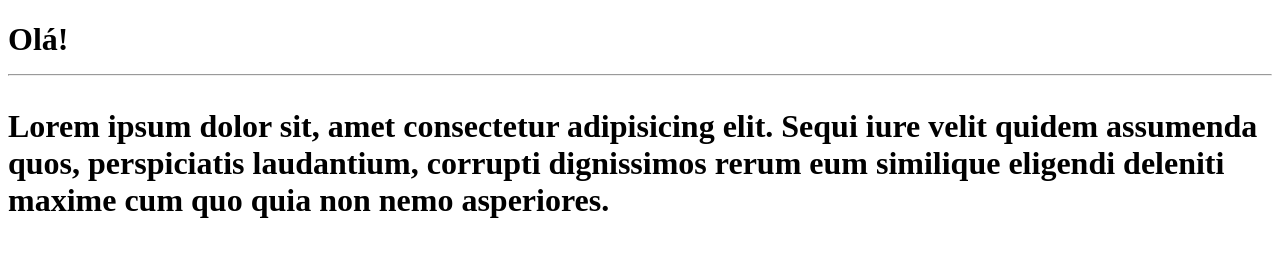
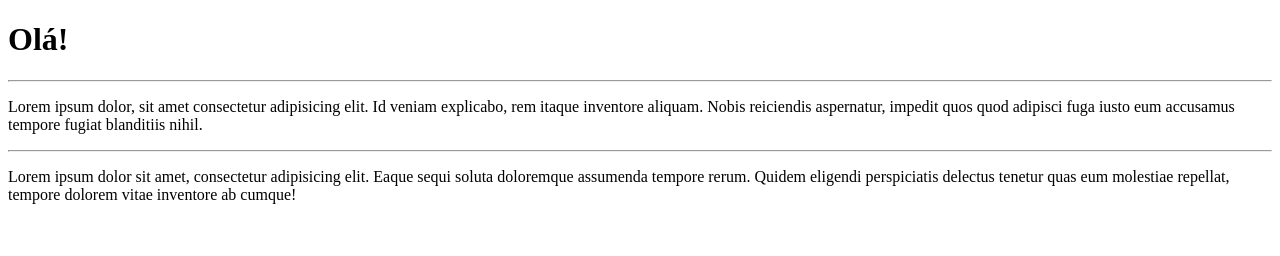
Before and after one commit to LinnRoseColored/hiring-coders, a plain HTML site: page Site-exemplo/index.html in a window 1280 px wide. Drawn offline with Linux system fonts and the light colour scheme.

Commit message:
Adicionei mais um paragrafo
Mais um paragrafo lorem adicionado pelo VSC

```diff
--- a/Site-exemplo/index.html
+++ b/Site-exemplo/index.html
@@ -7,9 +7,10 @@
     <title>Meu primeiro site em respositório</title>
 </head>
 <body>
-    <h1>Olá!
-        <hr>
-        <p>Lorem ipsum dolor sit, amet consectetur adipisicing elit. Sequi iure velit quidem assumenda quos, perspiciatis laudantium, corrupti dignissimos rerum eum similique eligendi deleniti maxime cum quo quia non nemo asperiores.</p>
-    </h1>
+    <h1>Olá!</h1>
+    <hr>
+    <p>Lorem ipsum dolor, sit amet consectetur adipisicing elit. Id veniam explicabo, rem itaque inventore aliquam. Nobis reiciendis aspernatur, impedit quos quod adipisci fuga iusto eum accusamus tempore fugiat blanditiis nihil.</p>
+    <hr>
+    <p>Lorem ipsum dolor sit amet, consectetur adipisicing elit. Eaque sequi soluta doloremque assumenda tempore rerum. Quidem eligendi perspiciatis delectus tenetur quas eum molestiae repellat, tempore dolorem vitae inventore ab cumque!</p>
 </body>
 </html>
```
